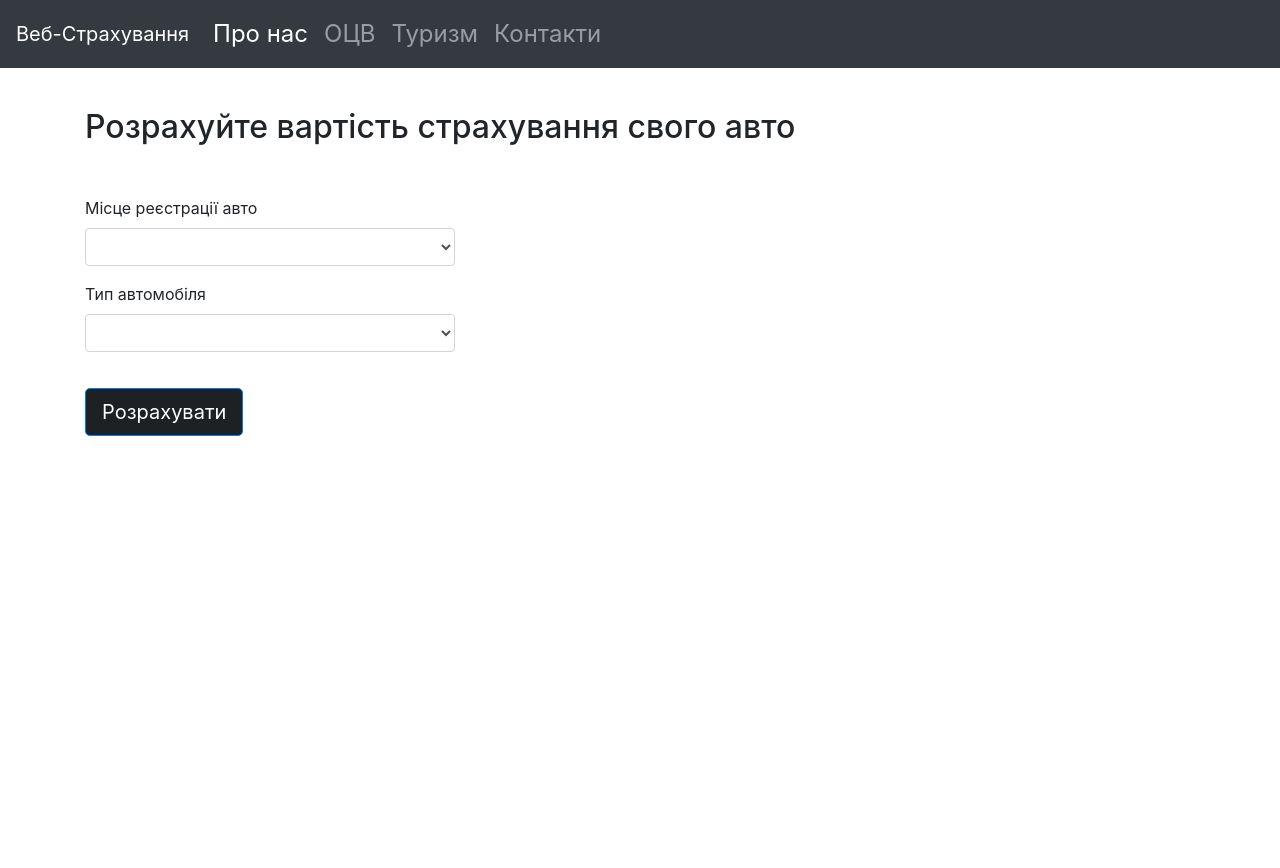
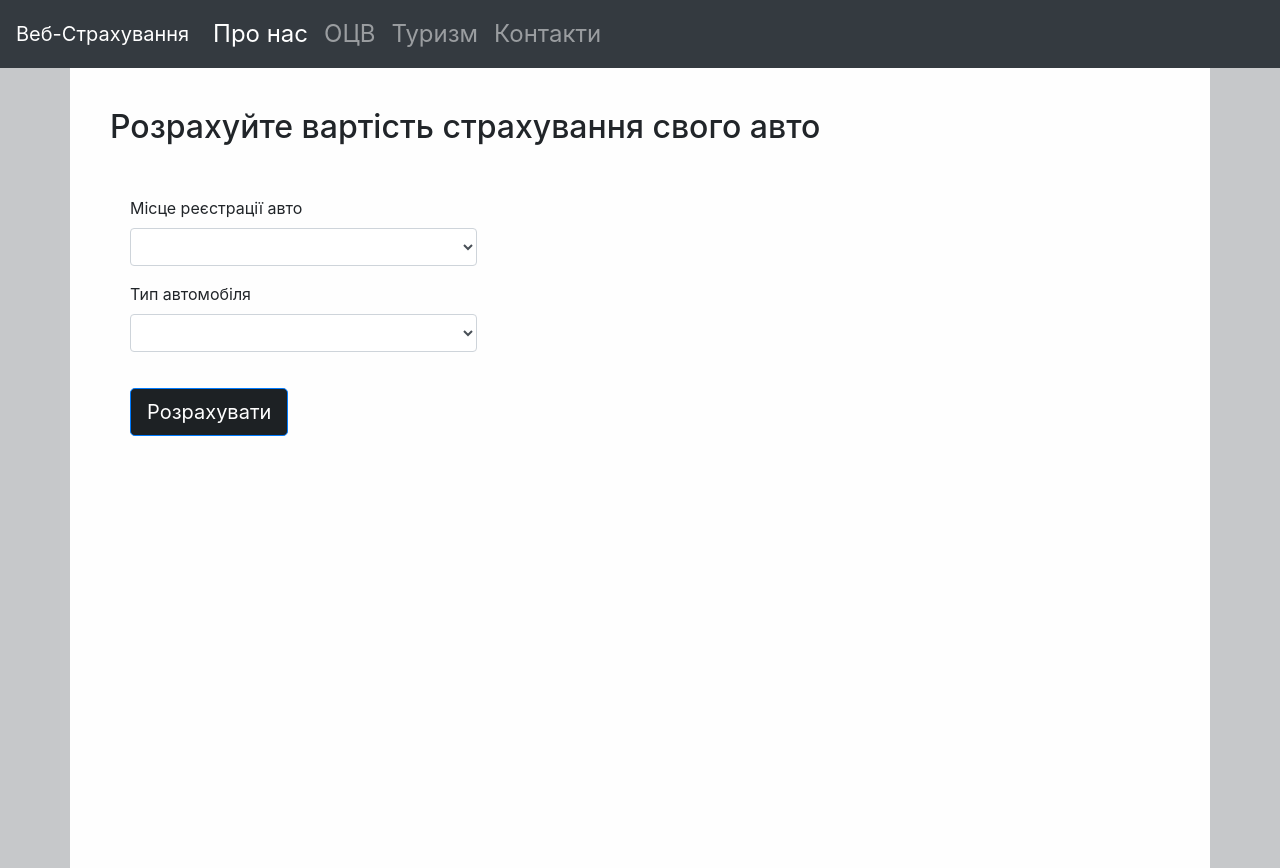
Before and after one commit to Remarion/InsuranceStoreProject, a Django app: page /ocv/ in a window 1280 px wide. Before the commit the page ends 436 px from the top, so only its background shows below. Run offline with Django 3.2, Linux system fonts and the light colour scheme; data comes from the database, SQL or seed files in the repository; some libraries are stand-ins or nearby versions.

Commit message:
Change interface

```diff
--- a/ocv/static/css/styles.css
+++ b/ocv/static/css/styles.css
@@ -4,6 +4,14 @@ body {
     -moz-background-size: cover;
     -o-background-size: cover;
     background-size: cover;
+    background-color: #c6c8ca;
+}
+
+#container {
+    background-color: #fefefe;
+    height: 800px;
+    padding: 40px;
+    box-shadow: #c6c8ca;
 }
 .bg-light{
     opacity:0.7;
--- a/ocv/templates/basic.html
+++ b/ocv/templates/basic.html
@@ -2,7 +2,7 @@
 
 {% block content %}
 
-<h1>Сайт для оформлення полісів електронного страхування</h1>
+<h2>Сайт для оформлення полісів електронного страхування</h2>
 <p>Працюємо з 2018 року</p>
 
 
--- a/ocv/templates/ocv/ocv_calc.html
+++ b/ocv/templates/ocv/ocv_calc.html
@@ -2,7 +2,7 @@
 
 {% block content %}
 
-    <h2>Розрахуйте вартість страхування свого авто</h2>
+     <h2>Розрахуйте вартість страхування свого авто</h2>
 
     <script type='text/javascript'>
         $(document).ready(function(){
@@ -18,7 +18,7 @@
          });
     </script>
 
-    <form style="margin-top: 50px">
+    <form style="margin-top: 50px; margin-left: 20px">
 
         <div class="form-group">
             <label for="exampleFormControlSelect1">Місце реєстрації авто</label>
@@ -73,7 +73,7 @@
 
     </form>
 
-    <button class="save btn btn-primary btn-lg" id = "calcbutton" style="background: #1d2124; margin-top: 20px">Розрахувати</button>
+    <button class="save btn btn-primary btn-lg" id = "calcbutton" style="background: #1d2124; margin-top: 20px; margin-left: 20px">Розрахувати</button>
 
     <div class = 'prices' style="margin-top: 50px" id = "prices">
 
--- a/ocv/templates/wrapper.html
+++ b/ocv/templates/wrapper.html
@@ -32,7 +32,7 @@
     </header>
 
 
-    <div class="container container-fluid" style="margin-top: 40px">
+    <div class="container container-fluid"  id="container">
         {% block content %}
         {% endblock %}
 
--- a/tourism/templates/tourism/tourism.html
+++ b/tourism/templates/tourism/tourism.html
@@ -1,7 +1,7 @@
 {% extends "wrapper.html" %}
 
 {% block content %}
-    <h1>Buy tourist insurance contract</h1>
+    <h2>Buy tourist insurance contract</h2>
 
 
 {% endblock %}
```
